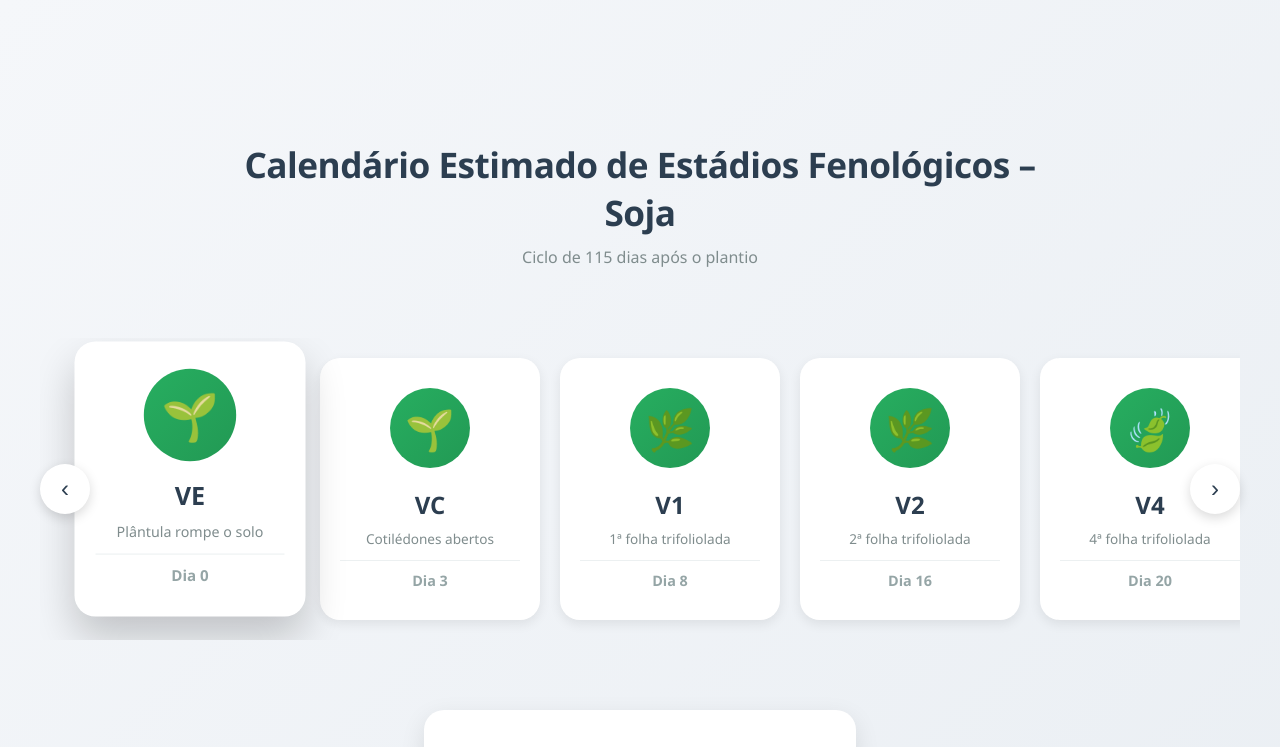
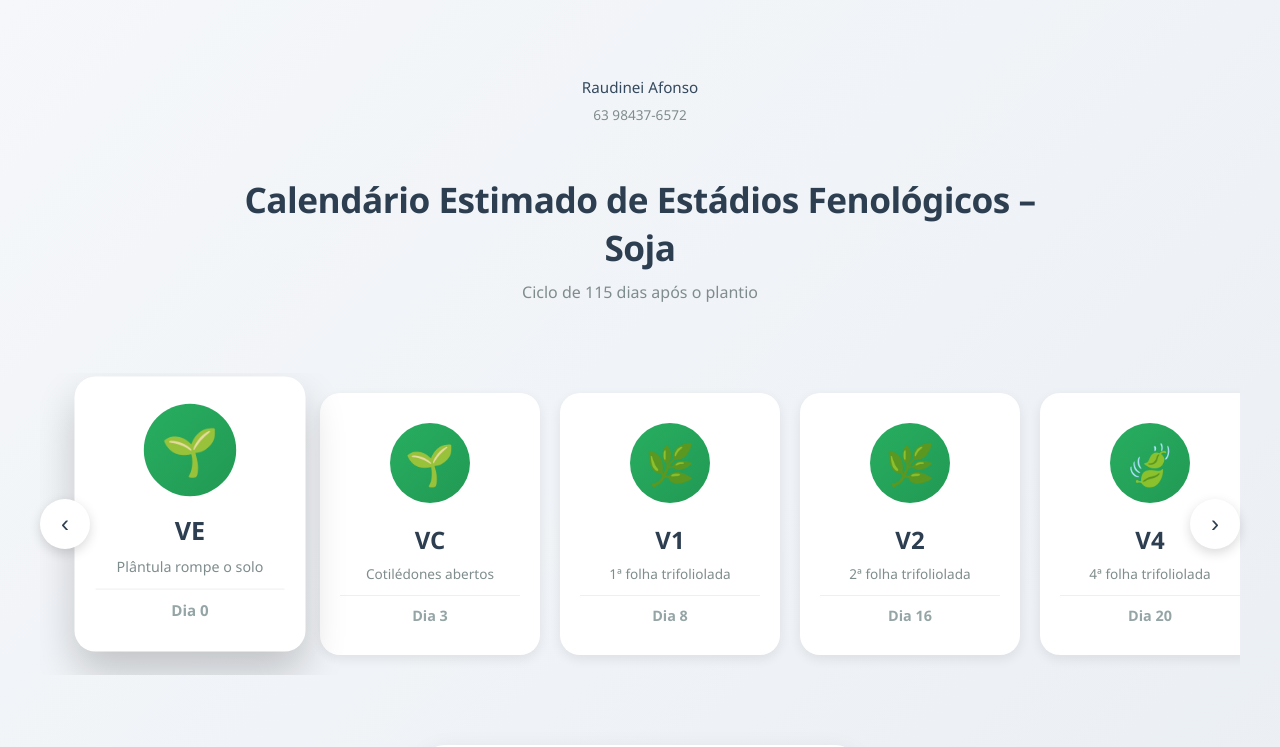
Before and after one commit to AfonsoRaudinei/EstadioSoja, a plain HTML site: page soja_carousel.html in a window 1280 px wide. Shown: the top 747 px of the page. Drawn offline with Linux system fonts and the light colour scheme.

Commit message:
Add logo space and author information to HTML

```diff
--- a/soja_carousel.html
+++ b/soja_carousel.html
@@ -25,6 +25,33 @@
             text-align: center;
             margin-bottom: 50px;
             max-width: 800px;
+        }
+
+        .logo-space {
+            height: 120px;
+            margin-bottom: 15px;
+            display: flex;
+            flex-direction: column;
+            align-items: center;
+            justify-content: center;
+            gap: 8px;
+        }
+
+        .logo-space img {
+            max-height: 80px;
+            width: auto;
+        }
+
+        .author-info {
+            font-size: 0.95rem;
+            color: #34495e;
+            font-weight: 500;
+        }
+
+        .author-phone {
+            font-size: 0.85rem;
+            color: #7f8c8d;
+            font-weight: 400;
         }
 
         .header h1 {
@@ -226,9 +253,11 @@
 </head>
 <body>
     <div class="header">
-        <!-- Espaço reservado para logo - adicione seu logo aqui -->
-        <div class="logo-space" style="height: 80px; margin-bottom: 20px; display: flex; align-items: center; justify-content: center;">
-            <!-- <img src="seu-logo.png" alt="Logo" style="max-height: 80px;"> -->
+        <div class="logo-space">
+            <!-- Descomente e adicione o caminho do logo PNG -->
+            <!-- <img src="logo.png" alt="Logo"> -->
+            <div class="author-info">Raudinei Afonso</div>
+            <div class="author-phone">63 98437-6572</div>
         </div>
         <h1>Calendário Estimado de Estádios Fenológicos – Soja</h1>
         <p>Ciclo de 115 dias após o plantio</p>
```
